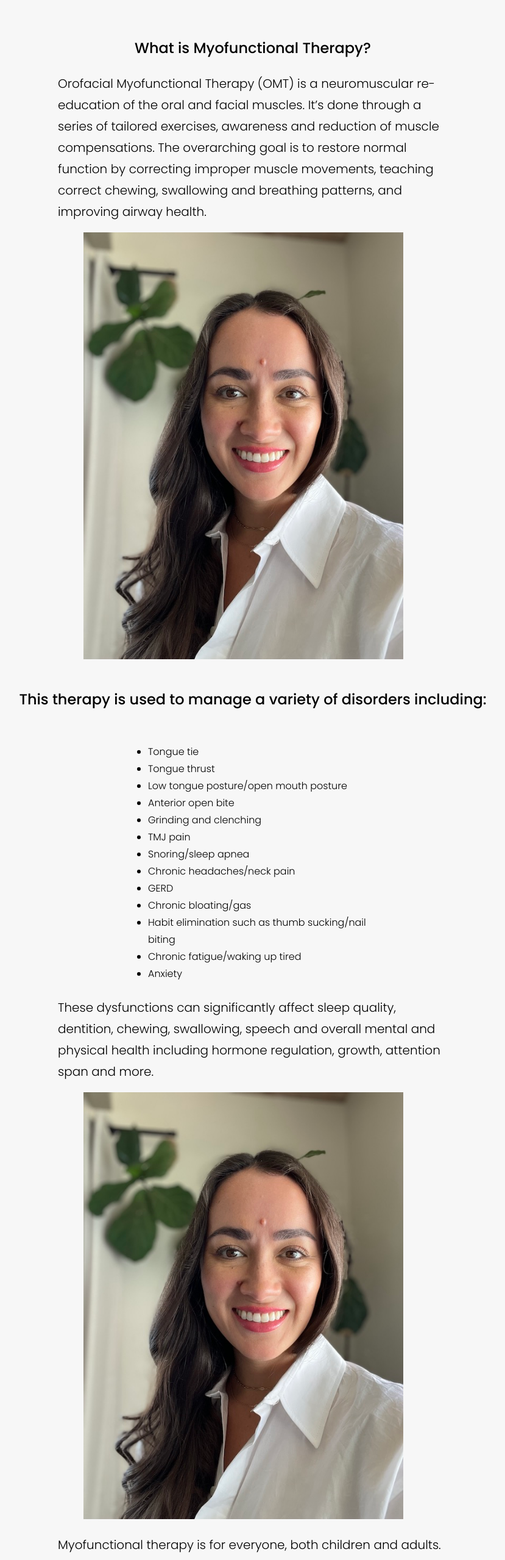
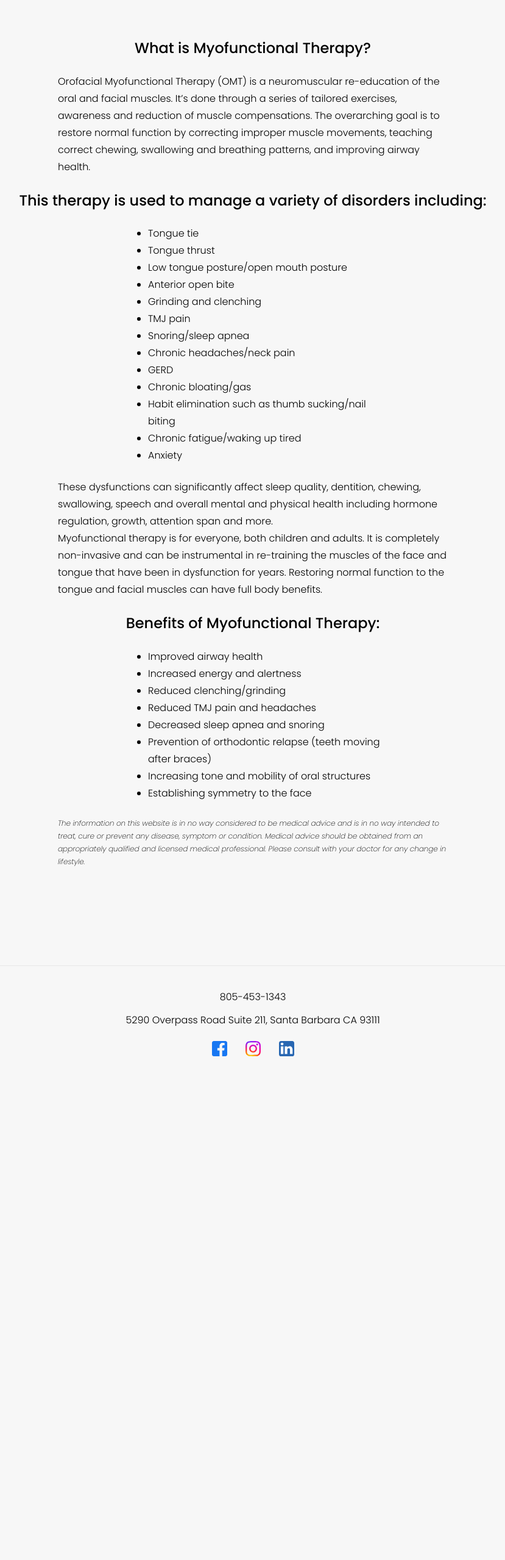
Before and after one commit to revomag/Revomag-Site, a React (Vite) app: page / in a window 1280 px wide. Shown: the part 860-3418 px from the top of the page at 61% size, without its empty margins (225-1054 px from the left). After the commit the page ends 2644 px from the top, so only its background shows below. Built offline with nearby package versions, Linux system fonts and the light colour scheme.

Commit message:
More images

```diff
--- a/src/pages/Information/mouthBreathing/mouthBreathing.tsx
+++ b/src/pages/Information/mouthBreathing/mouthBreathing.tsx
@@ -54,6 +54,15 @@ export default function MouthBreathing(): ReactElement {
                         alt={"stanford study details"}
                         loading={'lazy'}/>
                 </div>
+                <div className={'mouth-breathing-video-container'}>
+                    <iframe src="https://www.youtube.com/embed/u1GUuZsHDZY?si=Ao6bE56FdixPlxDd"
+                            title="YouTube video player"
+                            loading={'lazy'}
+                            frameBorder="0"
+                            allow="accelerometer; autoplay; clipboard-write; encrypted-media; gyroscope; picture-in-picture; web-share"
+                            allowFullScreen>
+                    </iframe>
+                </div>
                 <h4>Oxygen absorption</h4>
                 <p>Nasal breathing regulates the amount of air that comes into the body. When you breathe through your mouth, you’re exhaling out too much carbon dioxide. We need CO2 to accumulate in our body in order to optimally utilize the oxygen we breathe in. Carbon dioxide plays a significant role in the release of oxygen from hemoglobin, it triggers breathing, maintains blood pH and prevents smooth muscle spasms.</p>
                 <p className={'italic'}>Contrary to popular belief, oxygen is absorbed on the exhale, not the inhale. The back pressure created in the lungs with the slower exhale of nose breathing allows more time for the lungs to transfer oxygen to the blood. This exchange requires CO2. Exhaling through the mouth blows the CO2 out too quickly, resulting in less oxygen being absorbed.</p>
@@ -78,15 +87,6 @@ export default function MouthBreathing(): ReactElement {
                         <li>Increased mental clarity and alertness</li>
                     </ul>
                 </div>
-                <div className={'mouth-breathing-video-container'}>
-                    <iframe src="https://www.youtube.com/embed/u1GUuZsHDZY?si=Ao6bE56FdixPlxDd"
-                            title="YouTube video player"
-                            loading={'lazy'}
-                            frameBorder="0"
-                            allow="accelerometer; autoplay; clipboard-write; encrypted-media; gyroscope; picture-in-picture; web-share"
-                            allowFullScreen>
-                    </iframe>
-                </div>
             </section>
             <Footer/>
         </div>
--- a/src/pages/home/home.scss
+++ b/src/pages/home/home.scss
@@ -29,7 +29,6 @@
 		text-align: left;
 		max-width: 50%;
 		margin: 0 auto;
-		font-size: 1.25em;
 
 		@media (max-width: 1023px) {
 			max-width: 90%;
@@ -41,6 +40,7 @@
 		text-align: left;
 		margin: 0 auto;
 		padding-bottom: 1.5em;
+		padding-top: 0;
 
 		@media (max-width: 1023px) {
 			max-width: 80vw;
--- a/src/pages/home/home.tsx
+++ b/src/pages/home/home.tsx
@@ -80,9 +80,9 @@ export default function Home(): ReactElement {
             <div className={'myo-info'}>
                 <h2>What is Myofunctional Therapy?</h2>
                 <p>Orofacial Myofunctional Therapy (OMT) is a neuromuscular re-education of the oral and facial muscles. It’s done through a series of tailored exercises, awareness and reduction of muscle compensations. The overarching goal is to restore normal function by correcting improper muscle movements, teaching correct chewing, swallowing and breathing patterns, and improving airway health.</p>
-                <div className={"home-image-container"}>
-                    <img id={'headshot-image'} src={Headshot} alt={"nicole headshot"} loading={'lazy'}/>
-                </div>
+                {/*<div className={"home-image-container"}>*/}
+                {/*    <img id={'headshot-image'} src={Headshot} alt={"nicole headshot"} loading={'lazy'}/>*/}
+                {/*</div>*/}
                 <h2>This therapy is used to manage a variety of disorders including:</h2>
                 <ul>
                     <li>Tongue tie</li>
@@ -100,9 +100,9 @@ export default function Home(): ReactElement {
                     <li>Anxiety</li>
                 </ul>
                 <p>These dysfunctions can significantly affect sleep quality, dentition, chewing, swallowing, speech and overall mental and physical health including hormone regulation, growth, attention span and more.</p>
-                <div className={"home-image-container"}>
-                    <img id={'headshot-image'} src={Headshot} alt={"nicole headshot"} loading={'lazy'}/>
-                </div>
+                {/*<div className={"home-image-container"}>*/}
+                {/*    <img id={'headshot-image'} src={Headshot} alt={"nicole headshot"} loading={'lazy'}/>*/}
+                {/*</div>*/}
                 <p>Myofunctional therapy is for everyone, both children and adults. It is completely non-invasive and can be instrumental in re-training the muscles of the face and tongue that have been in dysfunction for years. Restoring normal function to the tongue and facial muscles can have full body benefits.</p>
                 <h2>Benefits of Myofunctional Therapy:</h2>
                 <ul>
@@ -115,9 +115,9 @@ export default function Home(): ReactElement {
                     <li>Increasing tone and mobility of oral structures</li>
                     <li>Establishing symmetry to the face</li>
                 </ul>
-                <div className={"home-image-container"}>
-                    <img id={'headshot-image'} src={Headshot} alt={"nicole headshot"} loading={'lazy'}/>
-                </div>
+                {/*<div className={"home-image-container"}>*/}
+                {/*    <img id={'headshot-image'} src={Headshot} alt={"nicole headshot"} loading={'lazy'}/>*/}
+                {/*</div>*/}
                 <p className={"disclaimer italic"}>The information on this website is in no way considered to be medical advice and is in no way intended to treat, cure or prevent any disease, symptom or condition. Medical advice should be obtained from an appropriately qualified and licensed medical professional. Please consult with your doctor for any change in lifestyle.</p>
             </div>
             <Footer/>
```
